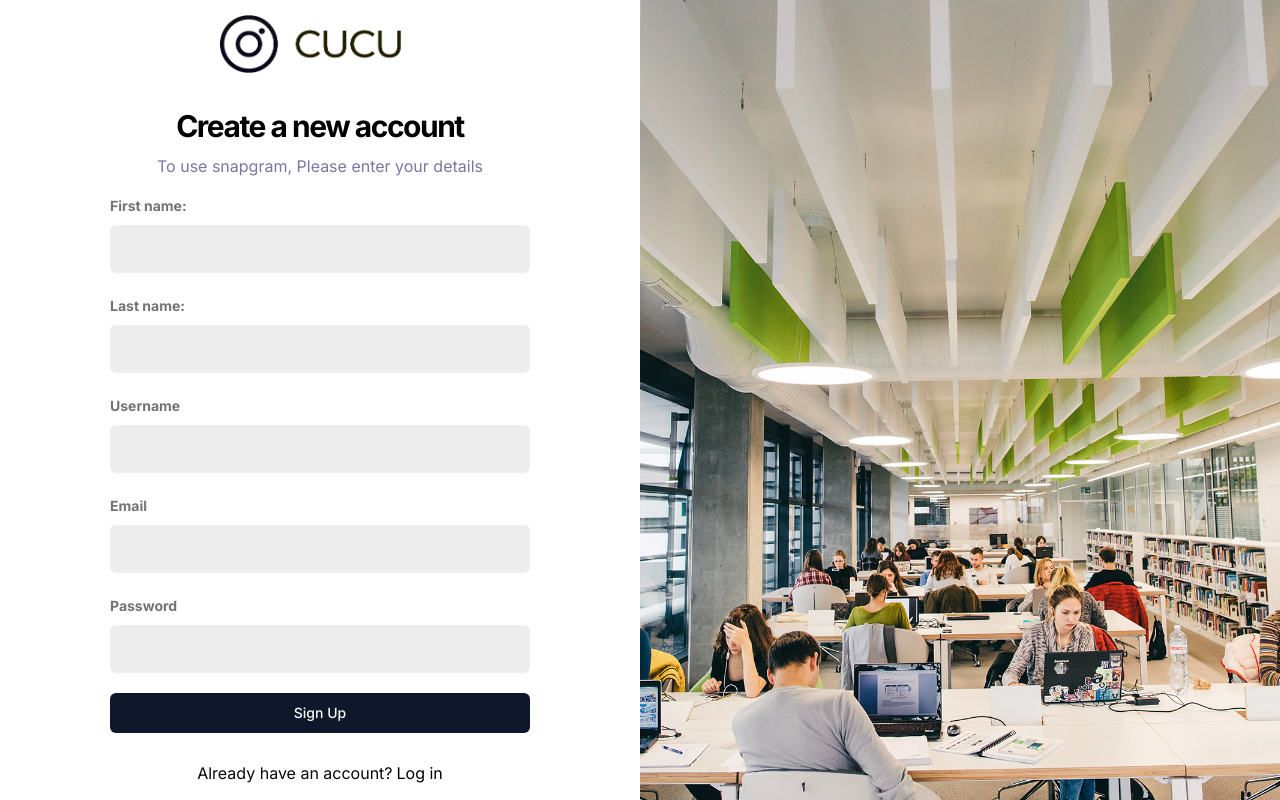
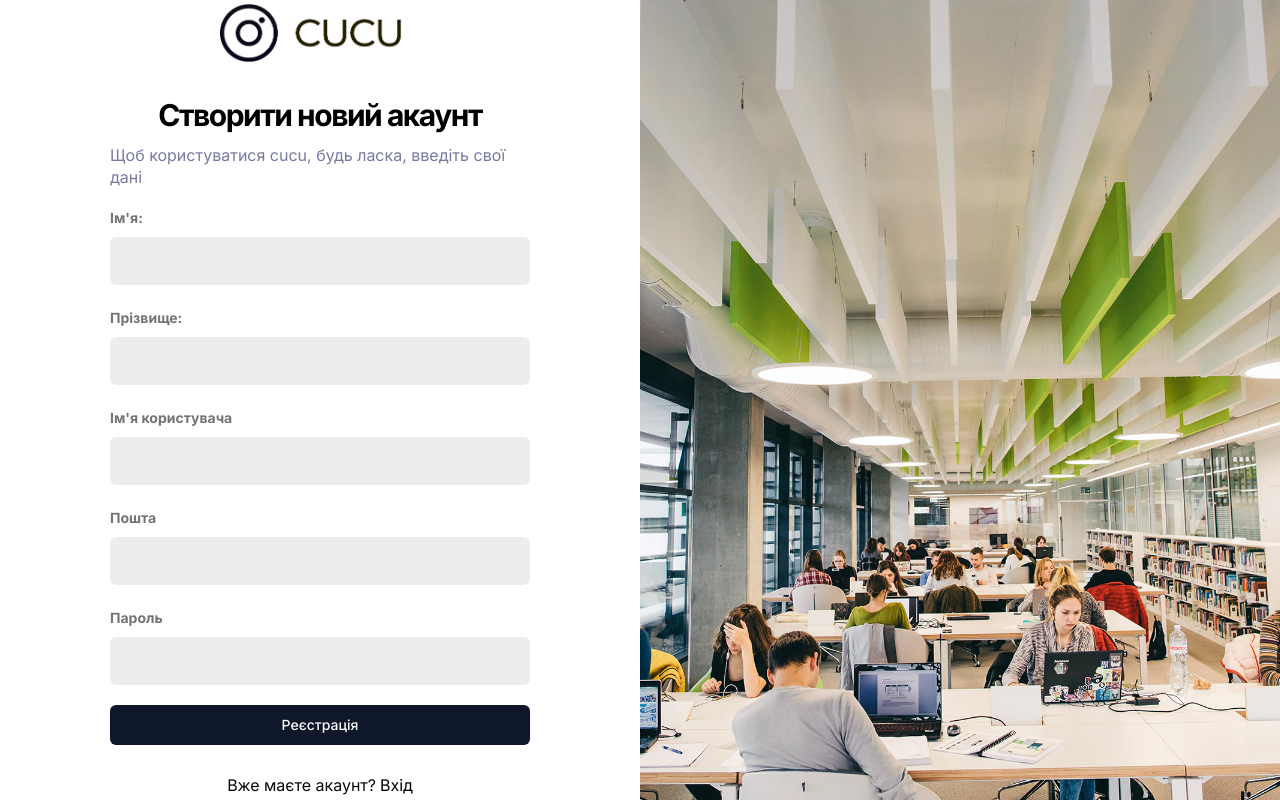
Before and after one commit to eugenekravchuk/cucu, a React (Vite) app in the folder front/: page /sign-up in a window 1280 px wide. Built offline with nearby package versions, Linux system fonts and the light colour scheme.

Commit message:
Add ukrainian localization

```diff
--- a/front/src/_auth/forms/SigninForm.tsx
+++ b/front/src/_auth/forms/SigninForm.tsx
@@ -67,10 +67,13 @@ const SigninForm = () => {
         <img src="/assets/images/logo.png" alt="logo" width={200} />
 
         <h2 className="h3-bold md:h2-bold pt-5 sm:pt-12">
-          Log in your account
+          Вхід до облікового запису
         </h2>
         <p className="text-light-3 small-medium md:base-regular mt-2">
-          Welcome back, Please enter your details
+          Ласкаво просимо
+        </p>
+        <p className="text-light-3 small-medium md:base-regular mt-2">
+          Будь ласка, введіть необхідну інформацію
         </p>
 
         <form
@@ -81,7 +84,7 @@ const SigninForm = () => {
             name="username"
             render={({ field }) => (
               <FormItem>
-                <FormLabel className="shad-form_label">Username</FormLabel>
+                <FormLabel className="shad-form_label">Ім'я користувача</FormLabel>
                 <FormControl>
                   <Input type="text" className="shad-input" {...field} />
                 </FormControl>
@@ -95,7 +98,7 @@ const SigninForm = () => {
             name="password"
             render={({ field }) => (
               <FormItem>
-                <FormLabel className="shad-form_label">Password</FormLabel>
+                <FormLabel className="shad-form_label">Пароль</FormLabel>
                 <FormControl>
                   <Input type="password" className="shad-input" {...field} />
                 </FormControl>
@@ -105,15 +108,15 @@ const SigninForm = () => {
           />
 
           <Button type="submit" className="shad-button_primary">
-            Sign In
+            Вхід
           </Button>
 
           <p className="text-small-regular text-dark-2 text-center mt-2">
-            Don't have an account?
+            Не маєш облікового запису?
             <Link
               to="/sign-up"
               className="text-primary-500 text-small-semibold ml-1">
-              Sign up
+              Зареєструйся
             </Link>
           </p>
         </form>
--- a/front/src/_auth/forms/SignupForm.tsx
+++ b/front/src/_auth/forms/SignupForm.tsx
@@ -78,10 +78,10 @@ const SignupForm = () => {
         <img src="/assets/images/logo.png" alt="logo" width={200} />
 
         <h2 className="h3-bold md:h2-bold pt-5 sm:pt-8">
-          Create a new account
+          Створити новий акаунт
         </h2>
         <p className="text-light-3 small-medium md:base-regular mt-2">
-          To use snapgram, Please enter your details
+        Щоб користуватися cucu, будь ласка, введіть свої дані
         </p>
 
         <form
@@ -92,7 +92,7 @@ const SignupForm = () => {
             name="first_name"
             render={({ field }) => (
               <FormItem>
-                <FormLabel className="shad-form_label">First name:</FormLabel>
+                <FormLabel className="shad-form_label">Ім'я:</FormLabel>
                 <FormControl>
                   <Input type="text" className="shad-input" {...field} />
                 </FormControl>
@@ -106,7 +106,7 @@ const SignupForm = () => {
             name="last_name"
             render={({ field }) => (
               <FormItem>
-                <FormLabel className="shad-form_label">Last name:</FormLabel>
+                <FormLabel className="shad-form_label">Прізвище:</FormLabel>
                 <FormControl>
                   <Input type="text" className="shad-input" {...field} />
                 </FormControl>
@@ -120,7 +120,7 @@ const SignupForm = () => {
             name="username"
             render={({ field }) => (
               <FormItem>
-                <FormLabel className="shad-form_label">Username</FormLabel>
+                <FormLabel className="shad-form_label">Ім'я користувача</FormLabel>
                 <FormControl>
                   <Input type="text" className="shad-input" {...field} />
                 </FormControl>
@@ -134,7 +134,7 @@ const SignupForm = () => {
             name="email"
             render={({ field }) => (
               <FormItem>
-                <FormLabel className="shad-form_label">Email</FormLabel>
+                <FormLabel className="shad-form_label">Пошта</FormLabel>
                 <FormControl>
                   <Input type="text" className="shad-input" {...field} />
                 </FormControl>
@@ -148,7 +148,7 @@ const SignupForm = () => {
             name="password"
             render={({ field }) => (
               <FormItem>
-                <FormLabel className="shad-form_label">Password</FormLabel>
+                <FormLabel className="shad-form_label">Пароль</FormLabel>
                 <FormControl>
                   <Input type="password" className="shad-input" {...field} />
                 </FormControl>
@@ -158,15 +158,15 @@ const SignupForm = () => {
           />
 
           <Button type="submit" className="shad-button_primary">
-            Sign Up
+            Реєстрація
           </Button>
 
           <p className="text-small-regular text-dark-2 text-center mt-2">
-            Already have an account?
+            Вже маєте акаунт?
             <Link
               to="/sign-in"
               className="text-primary-500 text-small-semibold ml-1">
-              Log in
+              Вхід
             </Link>
           </p>
         </form>
--- a/front/src/_root/pages/AnonymousPosts.tsx
+++ b/front/src/_root/pages/AnonymousPosts.tsx
@@ -44,7 +44,7 @@ const AnonymousPosts = () => {
       <div className="home-container ">
         <div className="home-posts mb-[100px]">
           <h2 className="h3-bold md:h2-bold text-left w-full">
-            Anonymous Posts
+            Анонімні пости
           </h2>
           <ul className="flex flex-col flex-1 gap-9 w-full ">
             {posts.map((post: Models.Document) => (
--- a/front/src/_root/pages/CreatePost.tsx
+++ b/front/src/_root/pages/CreatePost.tsx
@@ -11,7 +11,7 @@ const CreatePost = () => {
             height={36}
             alt="add"
           />
-          <h2 className="h3-bold md:h2-bold text-left w-full">Create Post</h2>
+          <h2 className="h3-bold md:h2-bold text-left w-full">Створити пост</h2>
         </div>
 
         <PostForm action="Create"  />
--- a/front/src/_root/pages/EditPost.tsx
+++ b/front/src/_root/pages/EditPost.tsx
@@ -47,7 +47,7 @@ const EditPost = () => {
             alt="edit"
             className="invert-white"
           />
-          <h2 className="h3-bold md:h2-bold text-left w-full">Edit Post</h2>
+          <h2 className="h3-bold md:h2-bold text-left w-full">Редагувати пост</h2>
         </div>
 
         {isLoading ? <Loader /> : <PostForm action="Update" post={post} />}
--- a/front/src/_root/pages/Explore.tsx
+++ b/front/src/_root/pages/Explore.tsx
@@ -20,7 +20,7 @@ const SearchResults = ({
     return <GridPostList posts={searchedPosts.documents} />;
   } else {
     return (
-      <p className="text-light-4 mt-10 text-center w-full">No results found</p>
+      <p className="text-light-4 mt-10 text-center w-full">Нічого не знайдено</p>
     );
   }
 };
--- a/front/src/_root/pages/LikedPosts.tsx
+++ b/front/src/_root/pages/LikedPosts.tsx
@@ -12,7 +12,7 @@ const LikedPosts = () => {
 
   return (
     <>
-      <p className="text-dark-4">No liked posts</p>
+      <p className="text-dark-4">Немає вподобаних постів</p>
       {/* {currentUser.liked.length === 0 && (
 
       )} */}
--- a/front/src/_root/pages/PostDetails.tsx
+++ b/front/src/_root/pages/PostDetails.tsx
@@ -92,7 +92,7 @@ const PostDetails = () => {
           variant="ghost"
           className="shad-button_ghost">
           <img src="/assets/icons/back.svg" alt="back" width={24} height={24} />
-          <p className="small-medium lg:base-medium">Back</p>
+          <p className="small-medium lg:base-medium">Назад</p>
         </Button>
       </div>
 
--- a/front/src/_root/pages/Profile.tsx
+++ b/front/src/_root/pages/Profile.tsx
@@ -155,7 +155,7 @@ const Profile = () => {
               width={20}
               height={20}
             />
-            Posts
+            Публікації
           </Link>
           <Link
             to={`/profile/${userdataDecoded.sub}/liked-posts`}
@@ -166,7 +166,7 @@ const Profile = () => {
               width={20}
               height={20}
             />
-            Liked Posts
+            Вподобані пости
           </Link>
         </div>
       )}
--- a/front/src/components/shared/FileUploader.tsx
+++ b/front/src/components/shared/FileUploader.tsx
@@ -40,7 +40,7 @@ const FileUploader = ({ fieldChange, mediaUrl }: FileUploaderProps) => {
           <div className="flex flex-1 justify-center w-full p-5 lg:p-10">
             <img src={fileUrl} alt="image" className="file_uploader-img" />
           </div>
-          <p className="file_uploader-label">Click or drag photo to replace</p>
+          <p className="file_uploader-label">Клацніть або перетягніть фото, щоб замінити</p>
         </>
       ) : (
         <div className="file_uploader-box ">
@@ -52,12 +52,12 @@ const FileUploader = ({ fieldChange, mediaUrl }: FileUploaderProps) => {
           />
 
           <h3 className="base-medium text-[#313131] mb-2 mt-6">
-            Drag photo here
+            Перетягніть фото сюди
           </h3>
           <p className="text-light-4 small-regular mb-6">SVG, PNG, JPG</p>
 
           <Button type="button" className="shad-button_dark_4">
-            Select from computer
+            Обрати з комп'ютеру
           </Button>
         </div>
       )}
--- a/front/src/components/shared/PostCard.tsx
+++ b/front/src/components/shared/PostCard.tsx
@@ -69,7 +69,7 @@ const PostCard = ({ post }: PostCardProps) => {
           </div>
           <div className="postBottomRight">
             <Link to={`/posts/${post.id}`}>
-              <span className="postCommentText"> коменти</span>
+              <span className="postCommentText"> Коментарі </span>
             </Link>
           </div>
         </div>
```
Also changed, not shown: front/src/components/forms/PostForm.tsx (+6 -5 lines).
